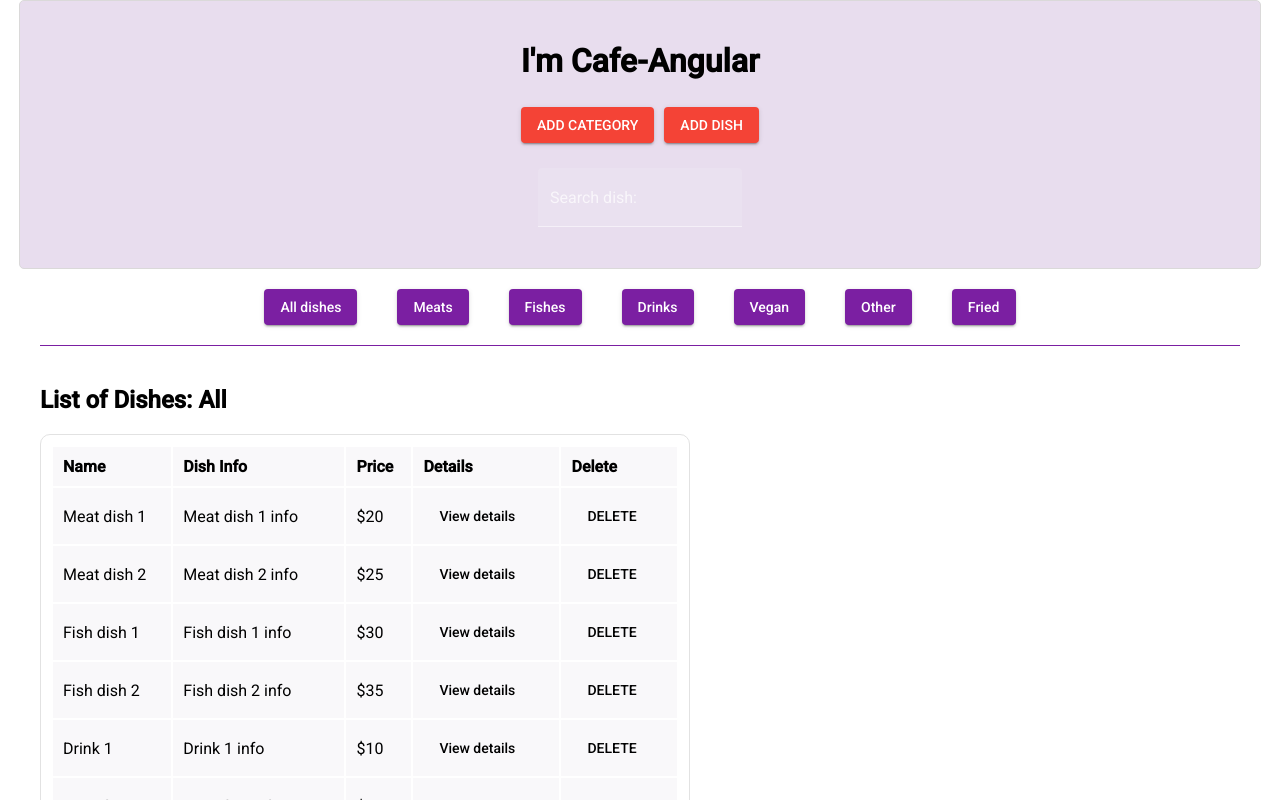
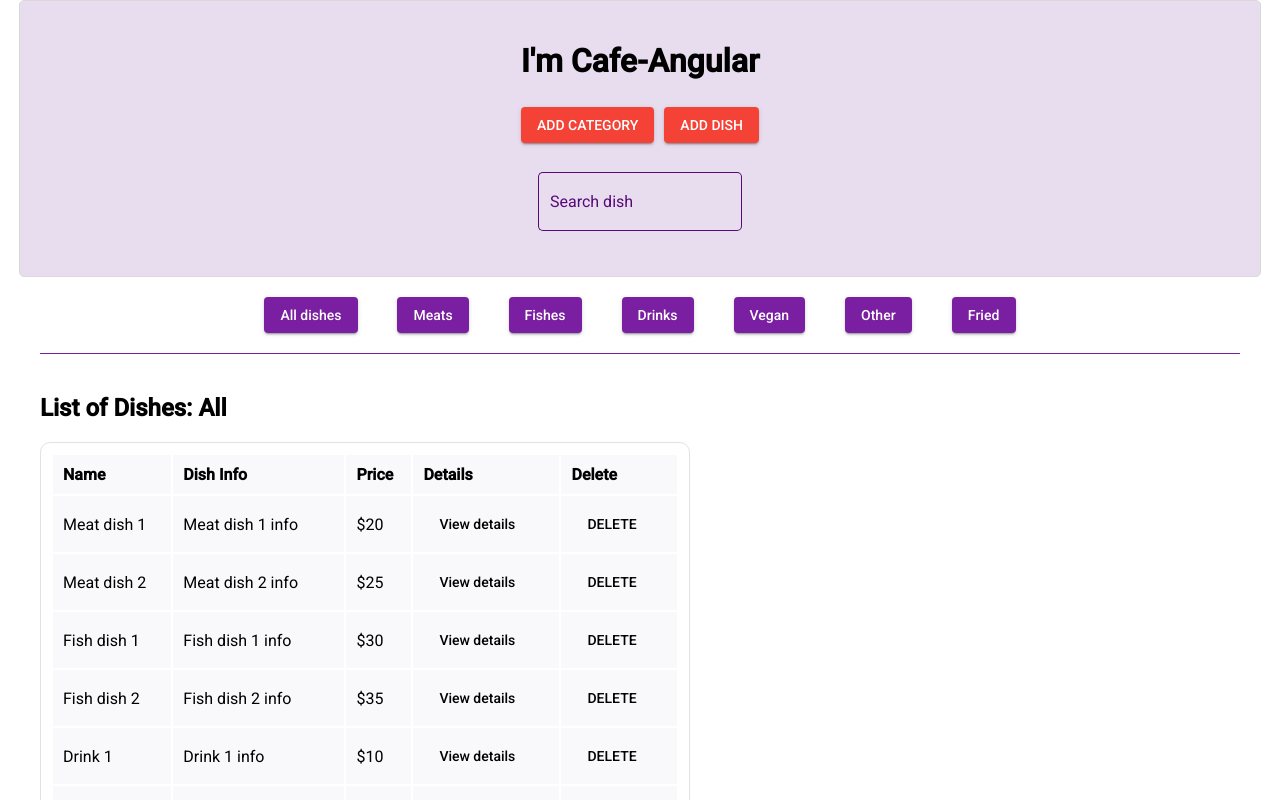
Before and after one commit to anna-manorik/cafe-angular, an Angular app in the folder cafe-angular/: page / in a window 1280 px wide. Shown: the top 800 px of the page. Built offline with nearby package versions, Linux system fonts and the light colour scheme; data requests are answered from the project's data file.

Commit message:
Update header.component.html

```diff
--- a/cafe-angular/src/app/core/components/header/header.component.html
+++ b/cafe-angular/src/app/core/components/header/header.component.html
@@ -5,9 +5,9 @@
         <li><button mat-raised-button color="warn" (click)="openDialogCategory()">ADD CATEGORY</button></li>
         <li><button mat-raised-button color="warn" (click)="openDialogDish()">ADD DISH</button></li>
     </ul>
-    <mat-form-field appearance="fill">
-        <mat-label>Search dish: </mat-label>
-        <input matInput  />
+    <mat-form-field appearance="outline">
+        <mat-label class="label-search">Search dish </mat-label>
+        <input matInput (ngModelChange)="searchDishes(searchValue)" [(ngModel)]="searchValue" />
     </mat-form-field>
 </div>
 
```
